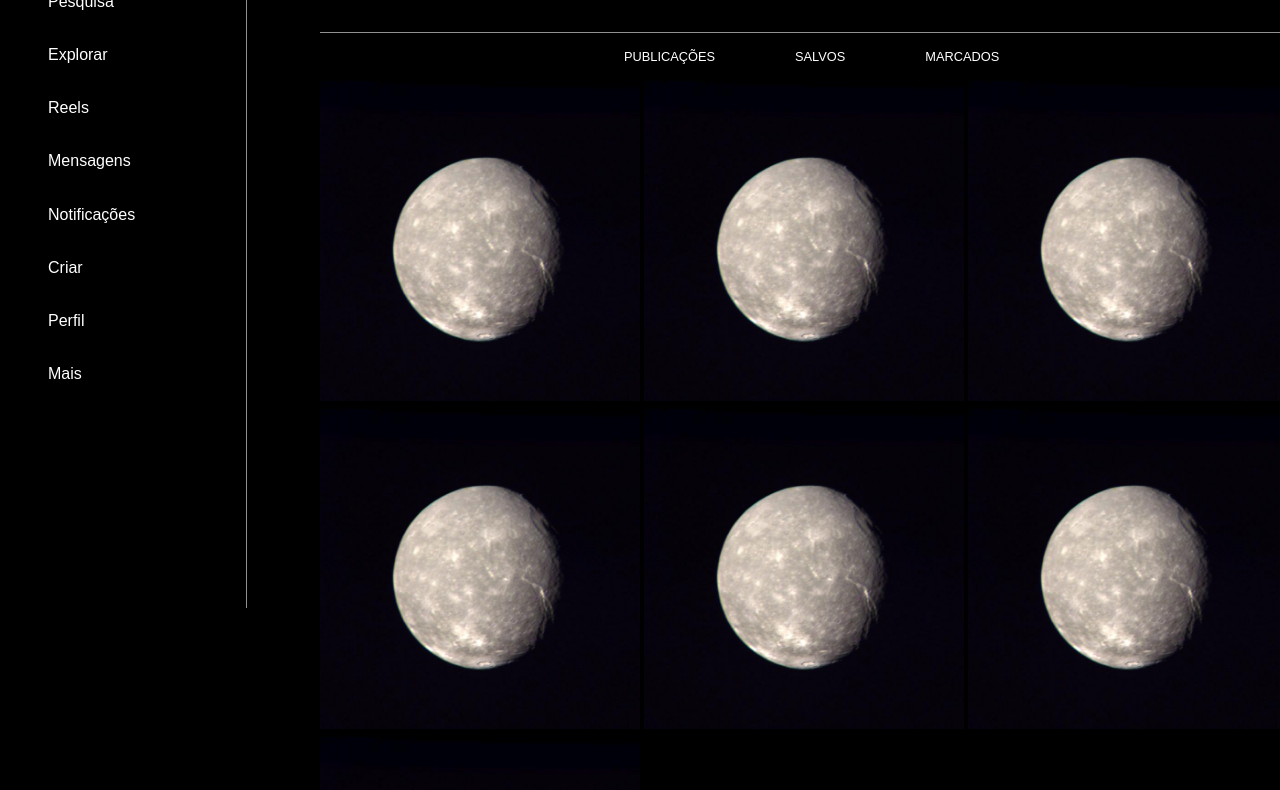
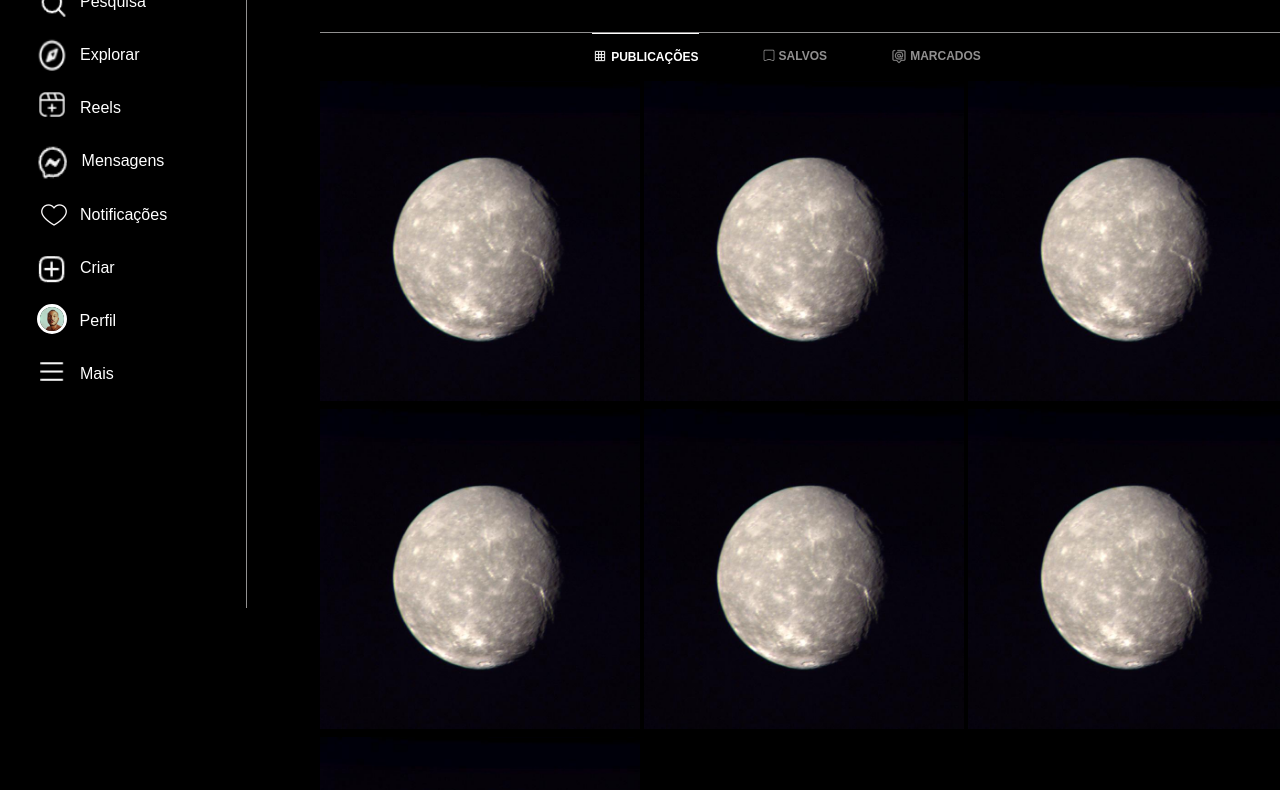
Before and after one commit to poissonfou/Instagram_profile, a plain HTML site: page index.html in a window 1280 px wide. Shown: the part 192-982 px from the top of the page. Drawn offline with Linux system fonts and the light colour scheme.

Commit message:
added images to tabs

```diff
--- a/index.html
+++ b/index.html
@@ -5,7 +5,9 @@
     <meta charset="UTF-8">
     <meta http-equiv="X-UA-Compatible" content="IE=edge">
     <meta name="viewport" content="width=device-width, initial-scale=1.0">
-    <link rel="stylesheet" href="./style.css">
+    <link rel="stylesheet" href="./styles/style.css">
+    <link rel="stylesheet" href="./styles/nav.css">
+    <link rel="stylesheet" href="./styles/header.css">
     <script src="./index.js"></script>
     <link rel="icon" href="./assets/instagram.png">
 </head>
@@ -13,16 +15,43 @@
 <body>
     <nav>
         <img src="./assets/title.png" alt="intagram name" class="instagram">
+        <div class="nav-bar">
             <div>
+                <img src="./assets/home.png" alt="home" class="home">
                 <p>Página Inicial</p>
+            </div>
+            <div>
+                <img src="./assets/search.png" alt="search" class="search">
                 <p>Pesquisa</p>
+            </div>
+            <div>
+                <img src="./assets/explore.png" alt="explore" class="explore">
                 <p>Explorar</p>
+            </div>
+            <div>
+                <img src="./assets/reel.png" alt="reels" class="reels">
                 <p>Reels</p>
+            </div>
+            <div>
+                <img src="./assets/msg.png" alt="messages" class="messages">
                 <p>Mensagens</p>
+            </div>
+            <div>
+                <img src="./assets/heart.png" alt="notifications" class="notifications">
                 <p>Notificações</p>
+            </div>
+            <div>
+                <img src="./assets/create.png" alt="create" class="create">
                 <p>Criar</p>
+            </div>
+            <div>
+                <img src="./assets/profile.jpg" alt="profile img" class="nav-profile-pic">
                 <p>Perfil</p>
+            </div>
+            <div>
+                <img src="./assets/plus.png" alt="more" class="more">
                 <p>Mais</p>
+            </div>
         </div>
     </nav>
     <div>
@@ -38,7 +67,7 @@
                     <div class="profile-info-bottom">
                         <p># publicações</p>
                         <p>6 seguidores</p>
-                        <p>27 seguidores</p>
+                        <p>27 seguindo</p>
                     </div>
                     <div class="user-name-pronouns">
                         <p>Emerson Lima</p>
@@ -49,10 +78,19 @@
         </header>
         <main>
             <div class="tabs">
+                <div class="tabs-inner-cont">
                     <div>
+                        <img src="./assets/grid-white.png" alt="grid" class="grid">
                         <p>PUBLICAÇÕES</p>
+                    </div>
+                    <div>
+                        <img src="./assets/bookmark.png" alt=" bookmark" class="bookmark">
                         <p>SALVOS</p>
+                    </div>
+                    <div>
+                        <img src="./assets/tag_gray.png" alt="tag" class="tag">
                         <p>MARCADOS</p>
+                    </div>
                 </div>
             </div>
             <div class="grid-container-post">
--- a/style.css
+++ b/styles/header.css
@@ -1,44 +1,3 @@
-*{
-    margin: 0;
-    padding: 0;
-}
-
-body{
-    background-color: #000000;
-    color: white;
-    font-family: Arial, Helvetica, sans-serif;
-    display: grid;
-    grid-template-columns: auto auto;
-}
-
-/*NAV BAR*/
-
-nav{
-    width: 15.4rem;
-    border-right-color: rgb(145, 144, 144);
-    border-right-style: solid;
-    border-right-width: 0.5px;
-    height: 100vh;
-    position: fixed;
-}
-
-nav div{
-    margin-top: 3rem;
-    margin-left: 3rem;
-}
-
-nav div p{
-    margin-bottom: 2.2rem;
-}
-
-.instagram{
-    width: 7rem;
-    margin-top: 3rem;
-    margin-left: 2.5rem
-}
-
-/*HEADER/TOP PART*/
-
 header{
     width: 55rem;
     margin-left: 15rem;
@@ -127,64 +86,59 @@ main{
     color: rgb(145, 144, 144);
 }
 
+/*TABS*/
+
 .tabs{
     border-top-style: solid;
     border-top-color:  rgb(145, 144, 144);
+    color: rgb(145, 144, 144);
     justify-content: center;
     border-top-width: 0.05rem;
     width: 60.5rem;
     height: 3rem;
     margin-left: 5rem;
+    font-weight: bold;
 }
 
-.tabs p{
-    margin-left: 5rem;
-    font-size: 0.8rem;
-    padding-top: 1rem;
+.tabs-inner-cont div:first-child{
+    border-top-style: solid;
+    border-top-width: 0.1rem;
+    color: white;
 }
 
-.tabs div{
+.tabs-inner-cont{
     display: flex;
     flex-direction: row;
-    margin-left: 14rem;
+    margin-left: 17rem;
+}
+
+.tabs-inner-cont div{
+    display: flex;
+    flex-direction: row;
+    margin-right: 4rem;
+}
+
+.tabs-inner-cont p{
+    margin-top: 1rem;
+    font-size: 0.75rem;
+}
+
+.grid{
+    width: 1rem;
+    height: 1rem;
+    margin-right: 0.2rem;
+    margin-top: 0.9rem;
+}
+
+.tag{
+    width: 1rem;
+    height: 1rem;
+    margin-right: 0.2rem;
+    margin-top: 1rem;
 }
 
 .bookmark{
-    width: rem;
     height: 0.8rem;
+    margin-right: 0.2rem;
+    margin-top: 1rem;
 }
-/*POSTS*/
-
-.grid-container-post{
-    display: grid;
-    grid-template-columns: 20rem 20rem 20rem;
-    column-gap: 0.25rem;
-    row-gap: 0.25rem;
-    margin-left: 5rem;
-}
-
-.grid-container-post img{
-    width: 20rem;
-    height: 20rem;
-}
-
-.grid-container-post div:hover{
-    background-color: rgba(145, 144, 144, 0.5);
-}
-
-
-
-/*FOOTER*/
-footer{
-    display: flex;
-    flex-direction: row;
-    margin-left: 18rem;
-    margin-top: 1.5rem;
-    margin-bottom: 2rem;
-    color: rgb(218, 218, 210);
-}
-
-footer p{
-    font-size: 0.8rem;
-    margin-left: 0.5rem;
-}
--- /dev/null
+++ b/styles/nav.css
@@ -0,0 +1,99 @@
+/*NAV BAR*/
+
+nav{
+    width: 15.4rem;
+    border-right-color: rgb(145, 144, 144);
+    border-right-style: solid;
+    border-right-width: 0.5px;
+    height: 100vh;
+    position: fixed;
+}
+
+.nav-bar{
+    margin-top: 3rem;
+    margin-left: 2rem;
+}
+
+.nav-bar p{
+    margin-bottom: 2.2rem;
+}
+
+.nav-bar div{
+    display: flex;
+    flex-direction: row;
+}
+
+.nav-profile-pic{
+    width: 1.5rem;
+    height: 1.5rem;
+    border-radius: 1rem;
+    border-style: solid;
+    margin-right: .8rem;
+    margin-left: 0.3rem;
+    margin-top: -0.5rem;
+}
+
+.instagram{
+    width: 7rem;
+    margin-top: 3rem;
+    margin-left: 2.5rem
+}
+
+/*NAV IMAGES*/
+.home{
+    width: 2.4rem;
+    height: 2.4rem;
+    margin-top: -0.5rem;
+    margin-right: 0.5rem;
+}
+
+.search{
+    width: 2.7rem;
+    height: 2.7rem;
+    margin-top: -0.6rem;
+    margin-right: 0.3rem;
+}
+
+.explore{
+    width: 2.5rem;
+    height: 2.5rem;
+    margin-top: -0.6rem;
+    margin-right: 0.5rem;
+}
+
+.reels{
+    width: 1.7rem;
+    height: 1.7rem;
+    margin-top: -0.5rem;
+    margin-right: 0.9rem;
+    margin-left: 0.4rem;
+}
+
+.messages{
+    width: 2.5rem;
+    height: 2.5rem;
+    margin-top: -0.5rem;
+    margin-right: 0.6rem;
+}
+
+.notifications{
+    margin-top: -0.4rem;
+    margin-right: 0.6rem;
+    margin-left: 0.4rem;
+    width: 2rem;
+    height: 2rem;
+}
+
+.create{
+    margin-top: -0.6rem;
+    margin-right: 0.6rem;
+    width: 2.4rem;
+    height: 2.4rem;
+}
+
+.more{
+    margin-top: -0.6rem;
+    margin-right: 0.6rem;
+    width: 2.4rem;
+    height: 2rem;
+}
--- /dev/null
+++ b/styles/style.css
@@ -0,0 +1,48 @@
+*{
+    margin: 0;
+    padding: 0;
+}
+
+body{
+    background-color: #000000;
+    color: white;
+    font-family: Arial, Helvetica, sans-serif;
+    display: grid;
+    grid-template-columns: auto auto;
+}
+
+/*POSTS*/
+
+.grid-container-post{
+    display: grid;
+    grid-template-columns: 20rem 20rem 20rem;
+    column-gap: 0.25rem;
+    row-gap: 0.25rem;
+    margin-left: 5rem;
+}
+
+.grid-container-post img{
+    width: 20rem;
+    height: 20rem;
+}
+
+.grid-container-post div:hover{
+    background-color: rgba(145, 144, 144, 0.5);
+}
+
+
+
+/*FOOTER*/
+footer{
+    display: flex;
+    flex-direction: row;
+    margin-left: 18rem;
+    margin-top: 1.5rem;
+    margin-bottom: 2rem;
+    color: rgb(218, 218, 210);
+}
+
+footer p{
+    font-size: 0.8rem;
+    margin-left: 0.5rem;
+}
```
Also changed, not shown: assets/create.png (added), assets/explore.png (added), assets/grid-grey.png (added), assets/grid-white.png (added), assets/home.png (added), assets/msg.png (added), assets/plus.png (added), assets/search.png (added), assets/tag_gray.png (added), assets/tag_white.png (added). Lines whose indentation alone changed are shown as unchanged.
